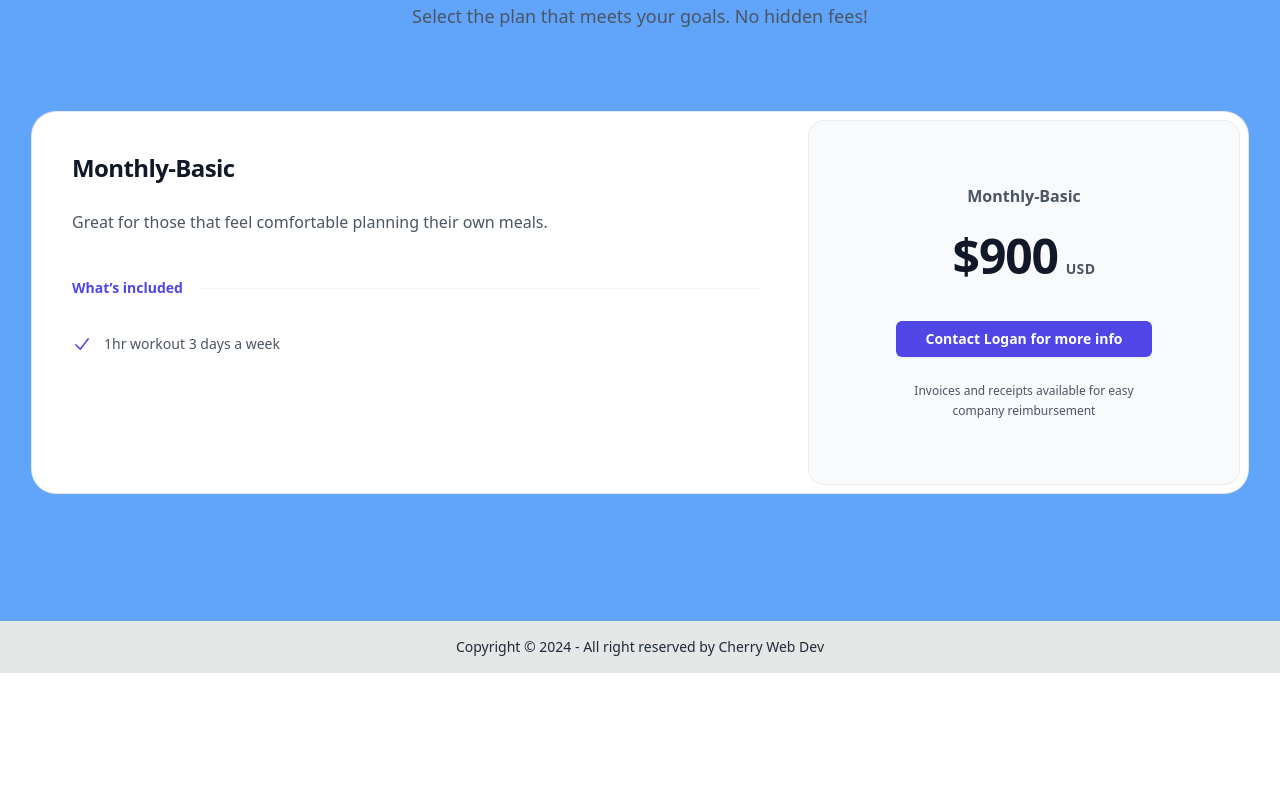
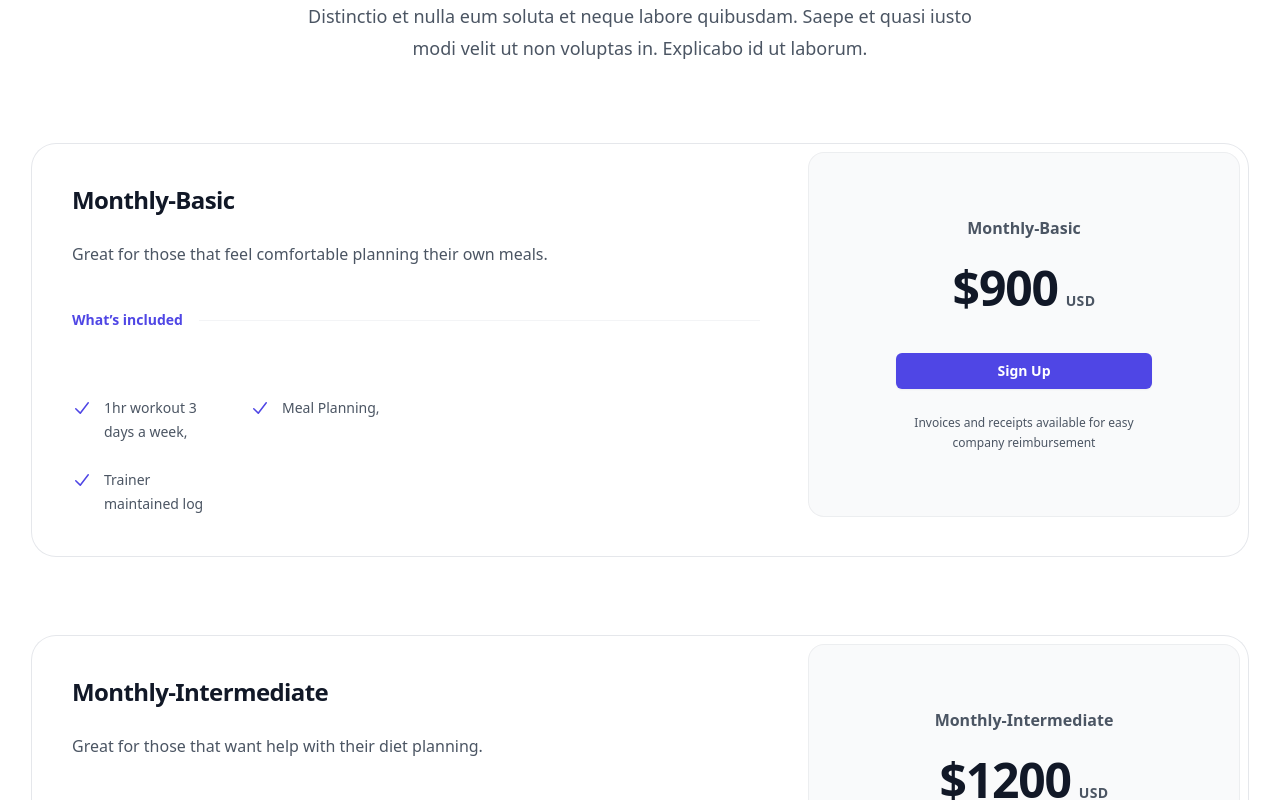
Before and after one commit to ken-cherry/muscle-gains, a React (Vite) app: page /options in a window 1280 px wide. Shown: the part 260-1060 px from the top of the page. Before the commit the page ends 933 px from the top, so only its background shows below. Built offline with nearby package versions, Linux system fonts and the light colour scheme.

Commit message:
Created: Includes component

```diff
--- /dev/null
+++ b/src/components/Includes.jsx
@@ -0,0 +1,42 @@
+import React from "react";
+import { CheckIcon } from "@heroicons/react/20/solid";
+
+import { prices } from "../data";
+
+const rates = prices[1];
+
+const {
+  id: id,
+  title: title,
+  text: text,
+  price: price,
+  includes: includes,
+} = rates;
+
+const validIncludes = Object.keys(rates)
+  .filter((key) => key.startsWith("includes") && rates[key] !== null)
+  .map((key) => rates[key]);
+
+const Includes = () => {
+  return (
+    <ul
+      role="list"
+      className="mt-8 grid grid-cols-1 gap-4 text-sm leading-6 text-gray-600 sm:grid-cols-2 sm:gap-6"
+    >
+      {validIncludes.map((item, index) => {
+        return (
+          <li key={item} className="flex gap-x-3">
+            <CheckIcon
+              className="h-6 w-5 flex-none text-indigo-600"
+              aria-hidden="true"
+            />
+            {item}
+            {index < validIncludes.length - 1 ? "," : ""}
+          </li>
+        );
+      })}
+    </ul>
+  );
+};
+
+export default Includes;
--- a/src/components/Prices.jsx
+++ /dev/null
@@ -1,83 +0,0 @@
-import React from "react";
-import { CheckIcon } from "@heroicons/react/20/solid";
-
-import { prices } from "../data";
-
-const rates = prices[0];
-
-const {
-  id: id,
-  title: title,
-  text: text,
-  price: price,
-  includes: includes,
-} = rates;
-
-const validIncludes = Object.keys(rates)
-  .filter((key) => key.startsWith("includes") && rates[key] !== null)
-  .map((key) => rates[key]);
-
-const Prices = () => {
-  return (
-    <div className="bg-white mx-auto mt-16 max-w-2xl rounded-3xl ring-1 ring-gray-200 sm:mt-20 lg:mx-0 lg:flex lg:max-w-none">
-      <div className="p-8 sm:p-10 lg:flex-auto">
-        <h3
-          className="text-2xl font-bold tracking-tight text-gray-900"
-          key={id}
-        >
-          {title}
-        </h3>
-        <p className="mt-6 text-base leading-7 text-gray-600">{text}</p>
-        <div className="mt-10 flex items-center gap-x-4">
-          <h4 className="flex-none text-sm font-semibold leading-6 text-indigo-600">
-            What’s included
-          </h4>
-          <div className="h-px flex-auto bg-gray-100" />
-        </div>
-        <ul
-          role="list"
-          className="mt-8 grid grid-cols-1 gap-4 text-sm leading-6 text-gray-600 sm:grid-cols-2 sm:gap-6"
-        >
-          {validIncludes.map((item, index) => {
-            return (
-              <li key={item} className="flex gap-x-3">
-                <CheckIcon
-                  className="h-6 w-5 flex-none text-indigo-600"
-                  aria-hidden="true"
-                />
-                {item}
-                {index < validIncludes.length - 1 ? "," : ""}
-              </li>
-            );
-          })}
-        </ul>
-      </div>
-      <div className="-mt-2 p-2 lg:mt-0 lg:w-full lg:max-w-md lg:flex-shrink-0">
-        <div className="rounded-2xl bg-gray-50 py-10 text-center ring-1 ring-inset ring-gray-900/5 lg:flex lg:flex-col lg:justify-center lg:py-16">
-          <div className="mx-auto max-w-xs px-8">
-            <p className="text-base font-semibold text-gray-600">{title}</p>
-            <p className="mt-6 flex items-baseline justify-center gap-x-2">
-              <span className="text-5xl font-bold tracking-tight text-gray-900">
-                ${price}
-              </span>
-              <span className="text-sm font-semibold leading-6 tracking-wide text-gray-600">
-                USD
-              </span>
-            </p>
-            <a
-              href="#"
-              className="mt-10 block w-full rounded-md bg-indigo-600 px-3 py-2 text-center text-sm font-semibold text-white shadow-sm hover:bg-indigo-500 focus-visible:outline focus-visible:outline-2 focus-visible:outline-offset-2 focus-visible:outline-indigo-600"
-            >
-              Contact Logan for more info
-            </a>
-            <p className="mt-6 text-xs leading-5 text-gray-600">
-              Invoices and receipts available for easy company reimbursement
-            </p>
-          </div>
-        </div>
-      </div>
-    </div>
-  );
-};
-
-export default Prices;
--- a/src/components/index.js
+++ b/src/components/index.js
@@ -1,4 +1,4 @@
 export { default as Navbar } from "./Navbar";
 export { default as Footer } from "./Footer";
 export { default as NavLinks } from "./NavLinks";
-export { default as Prices } from "./Prices";
+export { default as Includes } from "./Includes";
--- a/src/pages/Options.jsx
+++ b/src/pages/Options.jsx
@@ -1,20 +1,77 @@
 import React from "react";
 
-import { Prices } from "../components";
+import { prices } from "../data";
+import Includes from "../components/Includes";
+// import { Prices } from "../components";
 
 const Options = () => {
   return (
-    <div className="bg-blue-400 py-24 sm:py-32">
+    <div className="bg-white py-24 sm:py-32">
       <div className="mx-auto max-w-7xl px-6 lg:px-8">
         <div className="mx-auto max-w-2xl sm:text-center">
           <h2 className="text-3xl font-bold tracking-tight text-gray-900 sm:text-4xl">
             Simple no-tricks pricing
           </h2>
           <p className="mt-6 text-lg leading-8 text-gray-600">
-            Select the plan that meets your goals. No hidden fees!
+            Distinctio et nulla eum soluta et neque labore quibusdam. Saepe et
+            quasi iusto modi velit ut non voluptas in. Explicabo id ut laborum.
           </p>
         </div>
-        <Prices />
+        {prices.map((item) => {
+          const { id, title, text, price } = item;
+          return (
+            <div
+              className="mx-auto mt-16 max-w-2xl rounded-3xl ring-1 ring-gray-200 sm:mt-20 lg:mx-0 lg:flex lg:max-w-none"
+              key={id}
+            >
+              <div className="p-8 sm:p-10 lg:flex-auto">
+                <h3 className="text-2xl font-bold tracking-tight text-gray-900">
+                  {title}
+                </h3>
+                <p className="mt-6 text-base leading-7 text-gray-600">{text}</p>
+                <div className="mt-10 flex items-center gap-x-4">
+                  <h4 className="flex-none text-sm font-semibold leading-6 text-indigo-600">
+                    What’s included
+                  </h4>
+                  <div className="h-px flex-auto bg-gray-100" />
+                </div>
+                <ul
+                  role="list"
+                  className="mt-8 grid grid-cols-1 gap-4 text-sm leading-6 text-gray-600 sm:grid-cols-2 sm:gap-6"
+                >
+                  <Includes />
+                </ul>
+              </div>
+              <div className="-mt-2 p-2 lg:mt-0 lg:w-full lg:max-w-md lg:flex-shrink-0">
+                <div className="rounded-2xl bg-gray-50 py-10 text-center ring-1 ring-inset ring-gray-900/5 lg:flex lg:flex-col lg:justify-center lg:py-16">
+                  <div className="mx-auto max-w-xs px-8">
+                    <p className="text-base font-semibold text-gray-600">
+                      {title}
+                    </p>
+                    <p className="mt-6 flex items-baseline justify-center gap-x-2">
+                      <span className="text-5xl font-bold tracking-tight text-gray-900">
+                        ${price}
+                      </span>
+                      <span className="text-sm font-semibold leading-6 tracking-wide text-gray-600">
+                        USD
+                      </span>
+                    </p>
+                    <a
+                      href="#"
+                      className="mt-10 block w-full rounded-md bg-indigo-600 px-3 py-2 text-center text-sm font-semibold text-white shadow-sm hover:bg-indigo-500 focus-visible:outline focus-visible:outline-2 focus-visible:outline-offset-2 focus-visible:outline-indigo-600"
+                    >
+                      Sign Up
+                    </a>
+                    <p className="mt-6 text-xs leading-5 text-gray-600">
+                      Invoices and receipts available for easy company
+                      reimbursement
+                    </p>
+                  </div>
+                </div>
+              </div>
+            </div>
+          );
+        })}
       </div>
     </div>
   );
```
Also changed, not shown: 1 other file (tests, documents, lock files or other folders).
